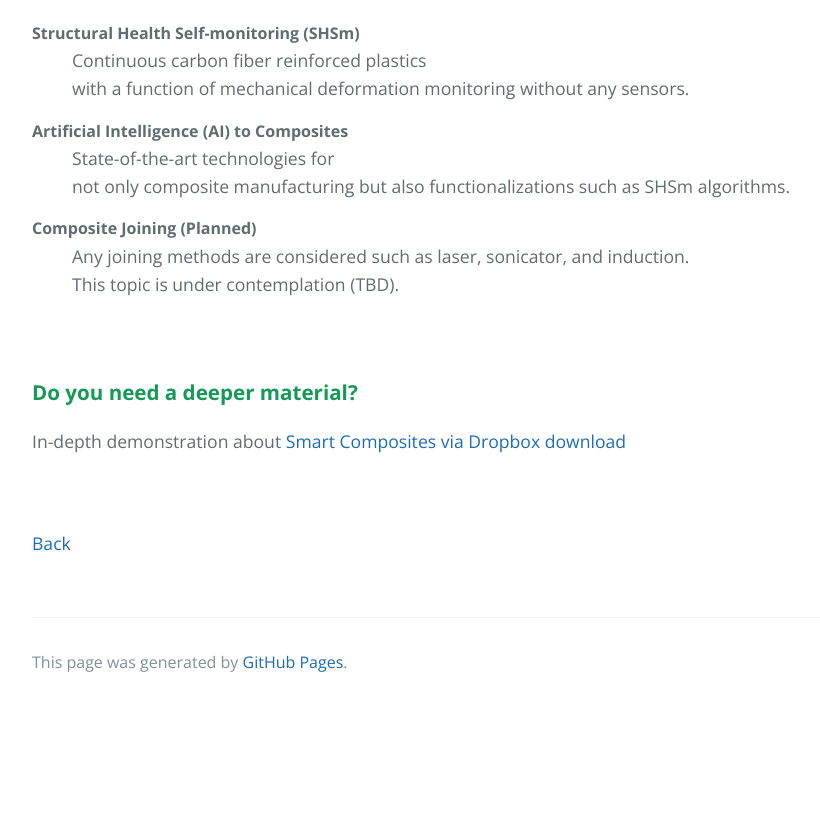
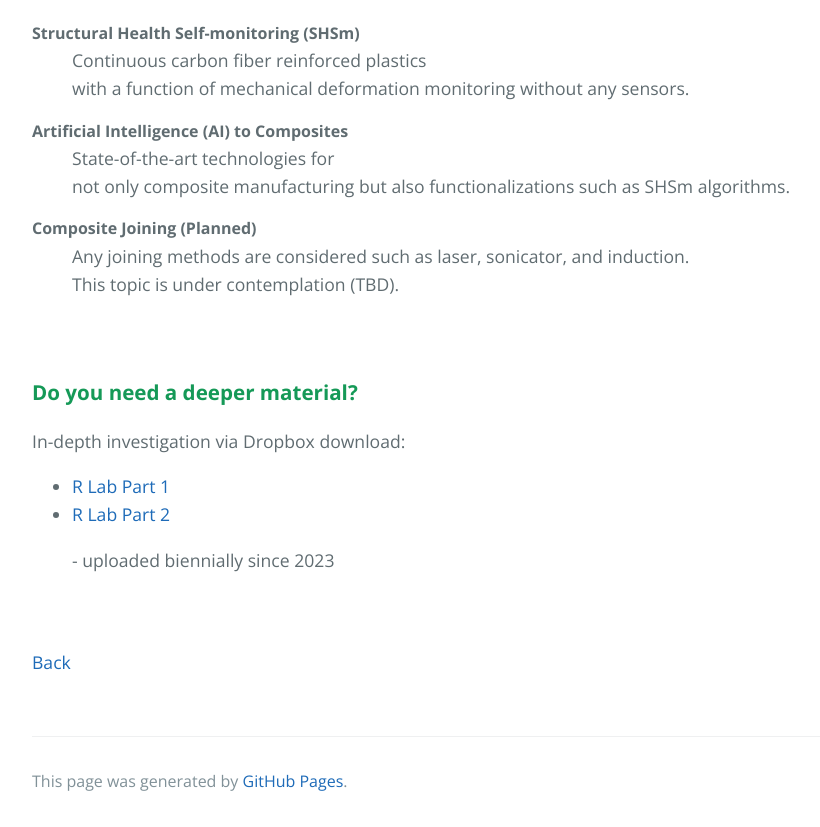
Before and after one commit to rhd1213/rhd1213.github.io, a Jekyll site: the page built from ResearchTopics.md, in a window 1280 px wide and 900 px high, scrolled down 1008 px, cut to the strip 73-900 px from the top of the window. Shown: the whole strip, without its empty margins (192-1012 px from the left). Built offline with Jekyll 4.4.1, drawn with Linux system fonts in a browser that asks for light colours; our own code applies the rules of GitHub Pages for plain Markdown files; before the commit the page ends 1788 px from its top, so only the background shows below that.

Commit message:
Update ResearchTopics.md

```diff
--- a/ResearchTopics.md
+++ b/ResearchTopics.md
@@ -25,8 +25,11 @@
 <br>
 
 ### **Do you need a deeper material?**
-In-depth demonstration about
-<a href="https://www.dropbox.com/scl/fi/t27ztgfpv92evkp1e8s7x/Intro-for-ERICA_-_230906_V3.pdf?rlkey=vhu19xqiuq7mnmdoxk0g77h5d&dl=0" target="blank">Smart Composites via Dropbox download</a>
+In-depth investigation via Dropbox download:  <br>
+- <a href="https://www.dropbox.com/scl/fi/t27ztgfpv92evkp1e8s7x/Intro-for-ERICA_-_230906_V3.pdf?rlkey=vhu19xqiuq7mnmdoxk0g77h5d&dl=0" target="blank">R Lab Part 1 </a> <br>
+- <a href="https://www.dropbox.com/scl/fi/qkasequy991ogp435pezq/R-Lab-2025-Fall_V1.pdf?rlkey=bhbhg9jch6ijj7s7xn41nyuoq&dl=0" target="blank">R Lab Part 2 </a>
+
+   \- uploaded biennially since 2023
 <br> <br> <br>
 
 [Back](./)
```
